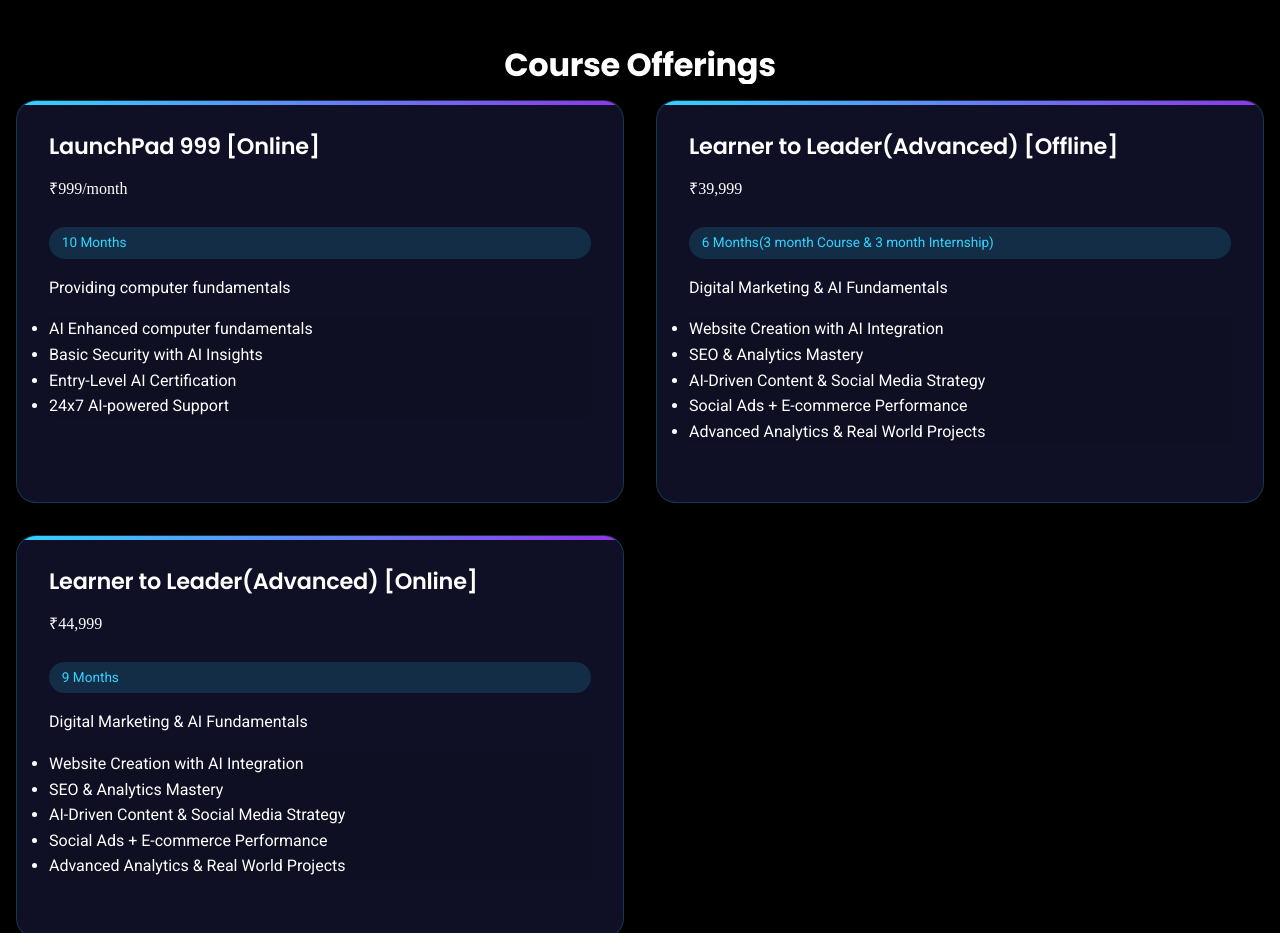
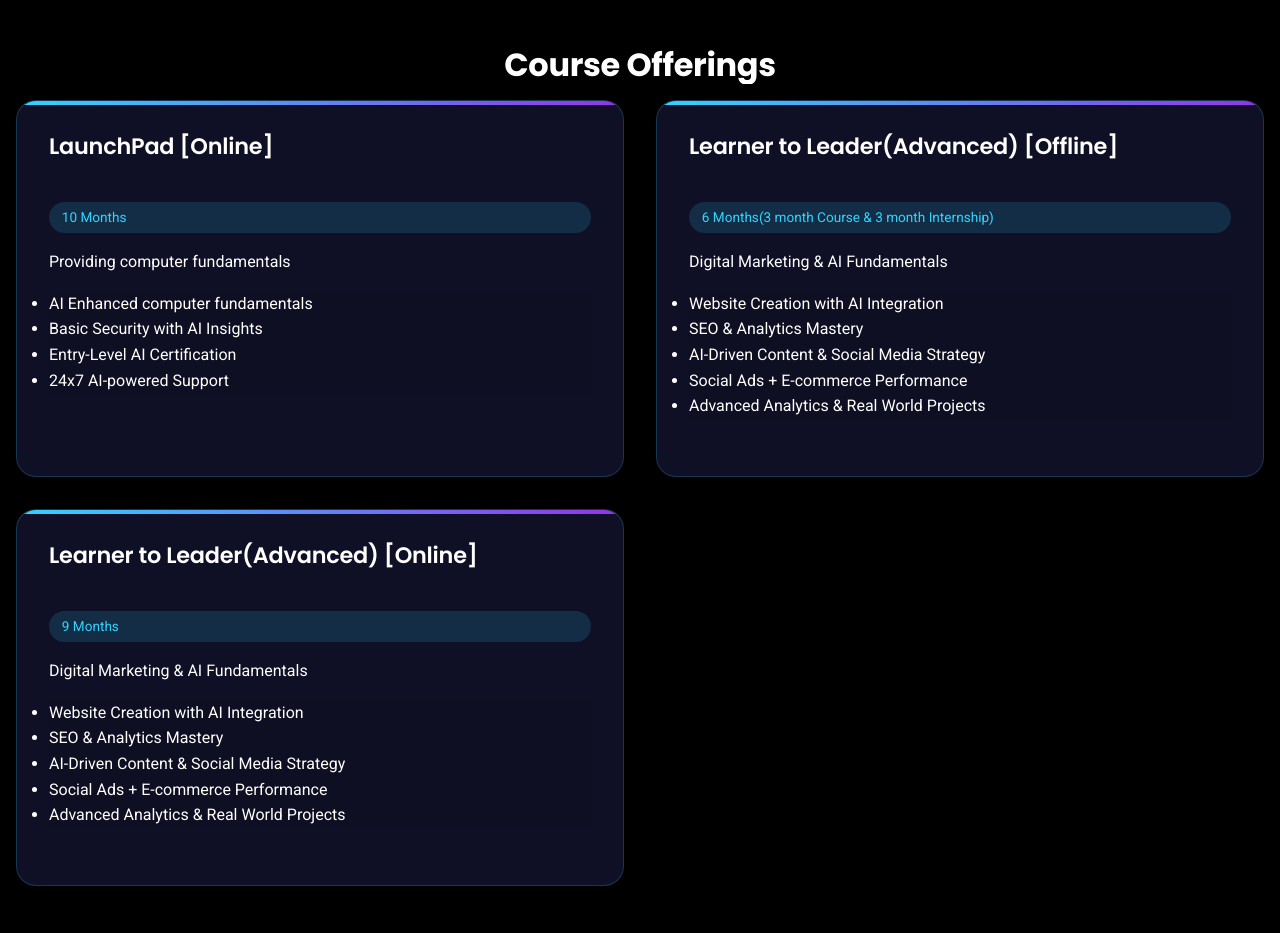
Before and after one commit to Ansilaju/darts, a React (Vite) app in the folder client/: page /Dm in a window 1280 px wide. Shown: the part 940-1873 px from the top of the page. Built offline with nearby package versions, Linux system fonts and the light colour scheme.

Commit message:
changes fees

```diff
--- a/client/src/Components/Aiacademy/Aimain.jsx
+++ b/client/src/Components/Aiacademy/Aimain.jsx
@@ -111,9 +111,9 @@ const HomePage = () => {
                   />
                   <h3>
                     AI powered Digital Marketing <br />
-                    <br /> Course Fee 50,000
                     <br />
-                    NEW YEAR OFFER PRICE 30,000
+                    <br />
+
                   </h3>
                   <div className="course-meta">
                     <span className="duration">Basic [online]</span>
@@ -142,9 +142,9 @@ const HomePage = () => {
                   <img src="/merns.webp" alt="MERN Stack" loading="lazy" />
                   <h3>
                     MERN Stack Web Development <br />
-                    <br /> Course Fee 45,000
                     <br />
-                    NEW YEAR OFFER PRICE 30,000
+                    <br />
+
                   </h3>
                   <div className="course-meta">
                     <span className="duration">Front-End Developer</span>
@@ -185,9 +185,9 @@ const HomePage = () => {
                   />
                   <h3>
                     Cyber Security <br />
-                    <br /> Course Fee 115,000
                     <br />
-                    NEW YEAR OFFER PRICE 80,000
+                    <br />
+
                   </h3>
                   <div className="course-meta">
                     <span className="duration">Basic + Fundamental</span>
@@ -219,9 +219,9 @@ const HomePage = () => {
                   <img src="/vfx.webp" alt="VFX" loading="lazy" />
                   <h3>
                     Visual Effects (VFX) <br />
-                    <br /> Course Fee 60,000
                     <br />
-                    NEW YEAR OFFER PRICE 30,000
+                    <br />
+
                   </h3>
                   <div className="course-meta">
                     <span className="duration">1 month</span>
--- a/client/src/Components/Aiacademy/Cs.jsx
+++ b/client/src/Components/Aiacademy/Cs.jsx
@@ -31,7 +31,7 @@ const Cs = () => {
               <div className="course-card hover-lift">
                 <div className="card-header">
                   <h3>Basic Plan</h3>
-                  <div className="price">₹22,000</div>
+
                 </div>
                 <div className="card-body">
                   <p className="duration">3 Months</p>
@@ -54,12 +54,12 @@ const Cs = () => {
               <div className="course-card hover-lift">
                 <div className="card-header">
                   <h3>ICSP</h3>
-                  <div className="price">₹65,000</div>
+
                 </div>
                 <div className="card-body">
                   <p className="duration">6 Months</p>
                   <p className="description">
-                    ibn Certified Security Professionals
+                    Darts Certified Security Professionals
                   </p>
                   <ul className="features">
                     <li>Driven professional Certification</li>
@@ -80,7 +80,7 @@ const Cs = () => {
                 <div className="featured-badge">Most Popular</div>
                 <div className="card-header">
                   <h3>Freelancer "Zero to Hero"</h3>
-                  <div className="price">₹1 LAKH</div>
+
                 </div>
                 <div className="card-body">
                   <p className="duration">6 Months</p>
--- a/client/src/Components/Aiacademy/Dm.jsx
+++ b/client/src/Components/Aiacademy/Dm.jsx
@@ -29,8 +29,8 @@ const Dm = () => {
             <div className="courses-grid">
               <div className="course-card hover-lift">
                 <div className="card-header">
-                  <h3>LaunchPad 999 [Online]</h3>
-                  <div className="price">₹999/month</div>
+                  <h3>LaunchPad  [Online]</h3>
+
                   <br />
                 </div>
                 <div className="card-body">
@@ -54,7 +54,7 @@ const Dm = () => {
               <div className="course-card hover-lift">
                 <div className="card-header">
                   <h3>Learner to Leader(Advanced) [Offline]</h3>
-                  <div className="price">₹39,999</div>
+
                   <br />
                 </div>
                 <div className="card-body">
@@ -83,7 +83,7 @@ const Dm = () => {
               <div className="course-card hover-lift">
                 <div className="card-header">
                   <h3>Learner to Leader(Advanced) [Online]</h3>
-                  <div className="price">₹44,999</div>
+
                   <br />
                 </div>
                 <div className="card-body">
--- a/client/src/Components/Aiacademy/Ms.jsx
+++ b/client/src/Components/Aiacademy/Ms.jsx
@@ -31,7 +31,6 @@ const Ms = () => {
               <div className="course-card hover-lift">
                 <div className="card-header">
                   <h3>Front-End Developer</h3>
-                  <div className="price">₹15,000</div>
                 </div>
                 <div className="card-body">
                   <p className="duration">3 Months</p>
@@ -55,7 +54,7 @@ const Ms = () => {
               <div className="course-card hover-lift">
                 <div className="card-header">
                   <h3>Back-End Developer</h3>
-                  <div className="price">₹15,000</div>
+
                 </div>
                 <div className="card-body">
                   <p className="duration">3 Months</p>
@@ -78,7 +77,7 @@ const Ms = () => {
                 <div className="featured-badge">Most Popular</div>
                 <div className="card-header">
                   <h3>Full Stack Developer</h3>
-                  <div className="price">₹30,000</div>
+
                 </div>
                 <div className="card-body">
                   <p className="duration">6 Months</p>
--- a/client/src/Components/Aiacademy/Vfx.jsx
+++ b/client/src/Components/Aiacademy/Vfx.jsx
@@ -30,7 +30,7 @@ const Vfx = () => {
               <div className="course-card hover-lift">
                 <div className="card-header">
                   <h3>Beginner Foundation</h3>
-                  <div className="price">₹15,000</div>
+
                   <br />
                 </div>
                 <div className="card-body">
@@ -56,7 +56,7 @@ const Vfx = () => {
               <div className="course-card hover-lift">
                 <div className="card-header">
                   <h3>Intermediate Foundation</h3>
-                  <div className="price">₹45,000</div>
+
                   <br />
                 </div>
                 <div className="card-body">
@@ -85,7 +85,7 @@ const Vfx = () => {
                 <div className="featured-badge">Most Popular</div>
                 <div className="card-header">
                   <h3> VFX Expert</h3>
-                  <div className="price">₹65,000</div>
+
                   <br />
                 </div>
                 <div className="card-body">
```
